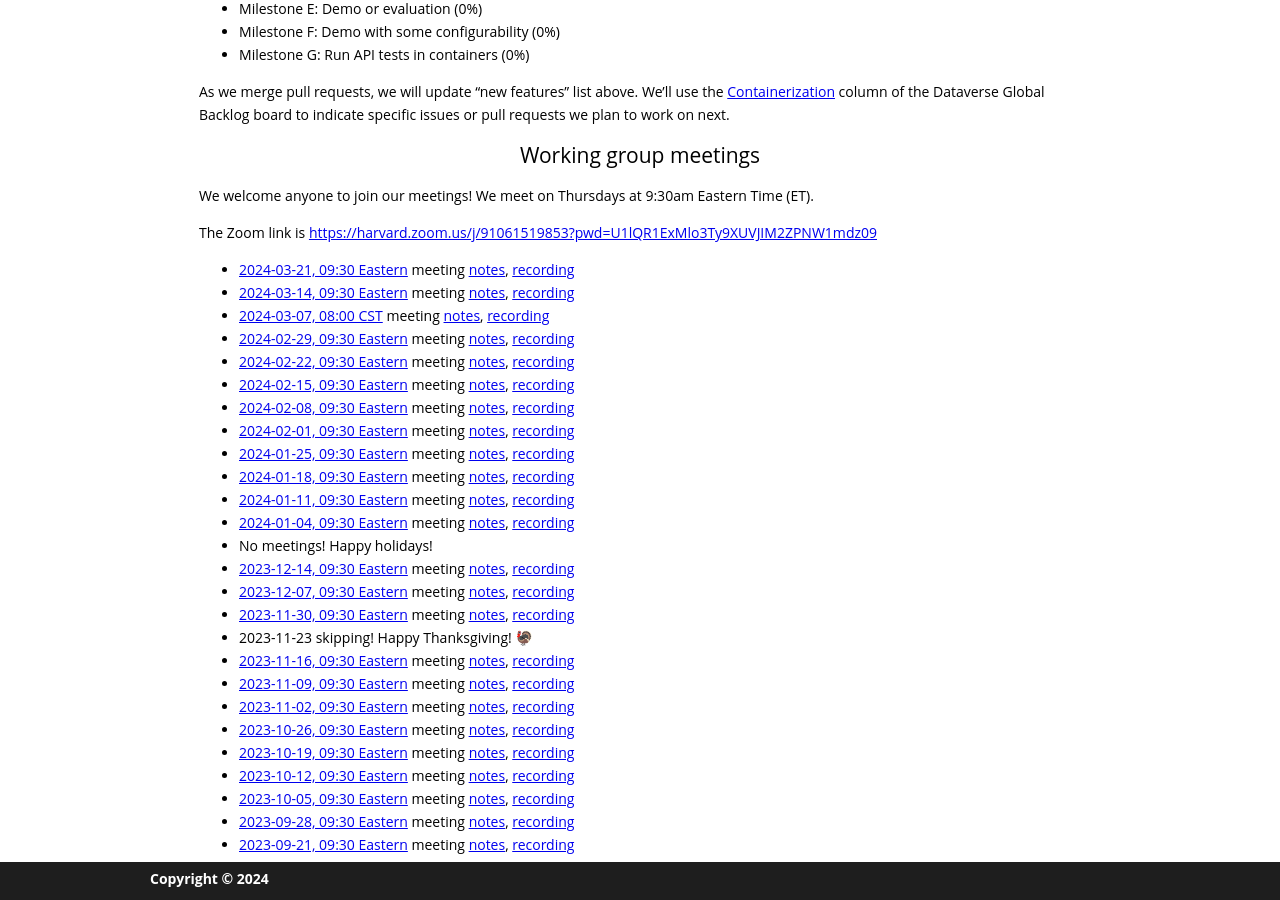
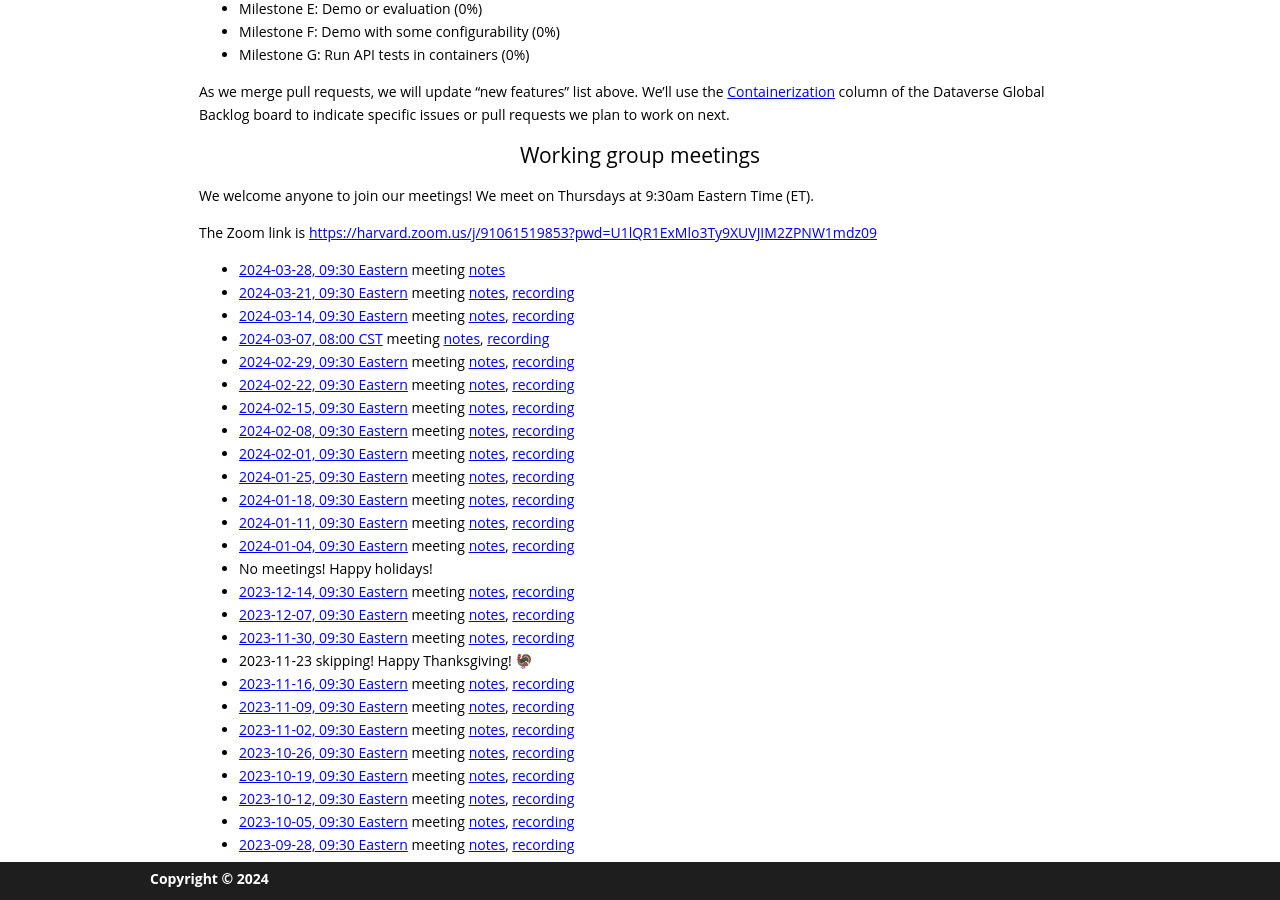
Before and after one commit to gdcc/ct.gdcc.io, a Jekyll site: the page built from index.md, in a window 1280 px wide and 900 px high, scrolled down 1657 px. Built offline with Jekyll 4.4.1, drawn with Linux system fonts in a browser that asks for light colours; our own code applies the rules of GitHub Pages for plain Markdown files.

Commit message:
add next meeting

```diff
--- a/index.md
+++ b/index.md
@@ -60,6 +60,7 @@ We welcome anyone to join our meetings! We meet on Thursdays at 9:30am Eastern T
 
 The Zoom link is <https://harvard.zoom.us/j/91061519853?pwd=U1lQR1ExMlo3Ty9XUVJIM2ZPNW1mdz09>
 
+- [2024-03-28, 09:30 Eastern](https://time.is/compare/0930_28_Mar_2024_in_Boston) meeting [notes](https://docs.google.com/document/d/1-Wl8Lygmyba-h6DHbZ6sKKq0EMuMyjbnESvrX1uOEJs/edit?usp=sharing)
 - [2024-03-21, 09:30 Eastern](https://time.is/compare/0930_21_Mar_2024_in_Boston) meeting [notes](https://docs.google.com/document/d/1X69Xig8vgFAMWIS0xw1FIYLT2BgrwImUOWfCt0mwYTw/edit?usp=sharing), [recording](https://harvard.zoom.us/rec/share/zBqcRUfqUOJYPLXd_orU4rY2oqmIXv8mOnNRAyS-rIBJuV6Vqep6N3O3hRHSRuen.IyVubl9breyMGi8R)
 - [2024-03-14, 09:30 Eastern](https://time.is/compare/0930_14_Mar_2024_in_Boston) meeting [notes](https://docs.google.com/document/d/1OxswKCxfFjehc4juCAJz-watMtDg9sptJy-HUheyWD4/edit?usp=sharing), [recording](https://harvard.zoom.us/rec/share/6zBB_ZUEkCYFAqbwkHbBOT3GAyPSP_os7vw9ZySp1A4O2u1iQmwC2W7dRdw-vIgd.tU5VbZWBgYCvPNW2)
 - [2024-03-07, 08:00 CST](https://time.is/compare/0800_7_Mar_2024_in_Mexico_City) meeting [notes](https://docs.google.com/document/d/1HX_0_ZjKXbTIRcVr1xuGOLDvhU4aUjL7NB7qZH9LF0k/edit?usp=sharing), [recording](https://harvard.zoom.us/rec/share/GP2R9any02LK8GtEmt0kD7SaTxVkXU65nye9OA-zZG4wFAAOMtvIIPM1iKY1cyCa.emyFmld2IXX_aTf_)
```
